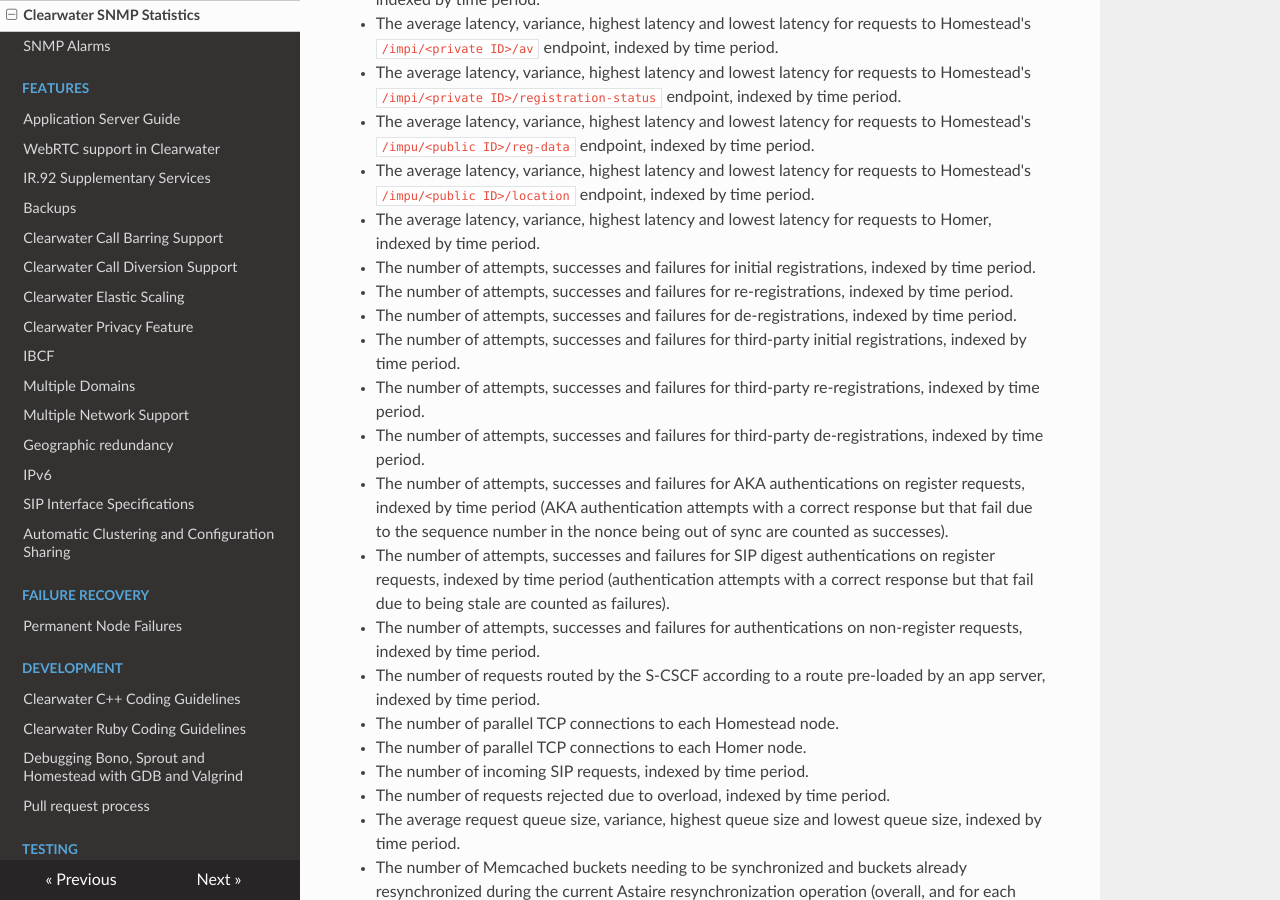
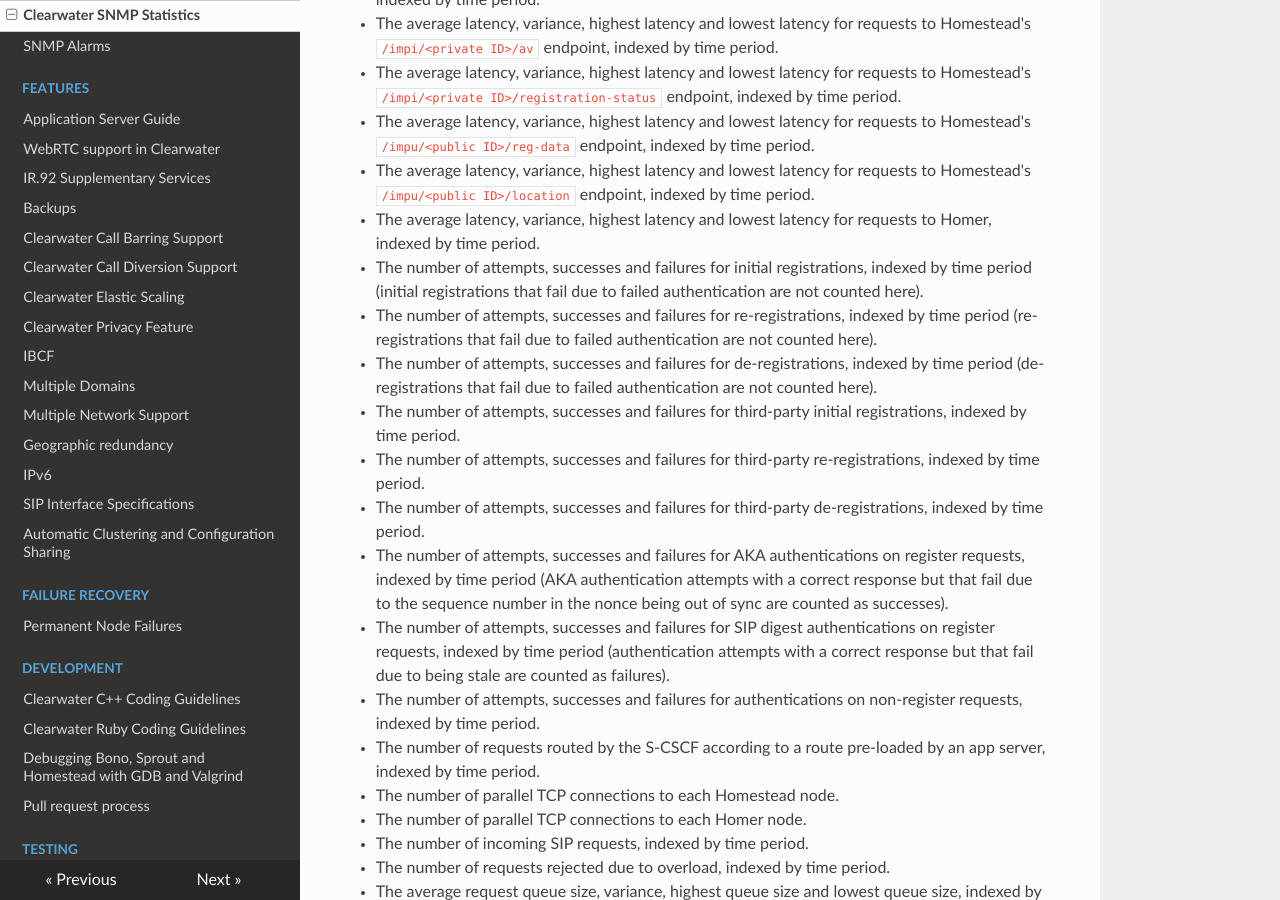
Before and after one commit to Metaswitch/clearwater-readthedocs, an MkDocs documentation site: the page built from docs/Clearwater_SNMP_Statistics.md, in a window 1280 px wide and 900 px high, scrolled down 1597 px. Built offline with MkDocs 1.6.1, drawn with Linux system fonts in a browser that asks for light colours; nearby versions of some CDN libraries; old or Windows-style settings are respelled for this version of MkDocs.

Commit message:
Documented that REGISTERs that fail authentication are not counted in registration stats

```diff
--- a/docs/Clearwater_SNMP_Statistics.md
+++ b/docs/Clearwater_SNMP_Statistics.md
@@ -52,9 +52,9 @@ Sprout nodes provide the following statistics:
 * The average latency, variance, highest latency and lowest latency for requests to Homestead's `/impu/<public ID>/reg-data` endpoint, indexed by time period.
 * The average latency, variance, highest latency and lowest latency for requests to Homestead's `/impu/<public ID>/location` endpoint, indexed by time period.
 * The average latency, variance, highest latency and lowest latency for requests to Homer, indexed by time period.
-* The number of attempts, successes and failures for initial registrations, indexed by time period.
-* The number of attempts, successes and failures for re-registrations, indexed by time period.
-* The number of attempts, successes and failures for de-registrations, indexed by time period.
+* The number of attempts, successes and failures for initial registrations, indexed by time period (initial registrations that fail due to failed authentication are not counted here).
+* The number of attempts, successes and failures for re-registrations, indexed by time period (re-registrations that fail due to failed authentication are not counted here).
+* The number of attempts, successes and failures for de-registrations, indexed by time period (de-registrations that fail due to failed authentication are not counted here).
 * The number of attempts, successes and failures for third-party initial registrations, indexed by time period.
 * The number of attempts, successes and failures for third-party re-registrations, indexed by time period.
 * The number of attempts, successes and failures for third-party de-registrations, indexed by time period.
```
